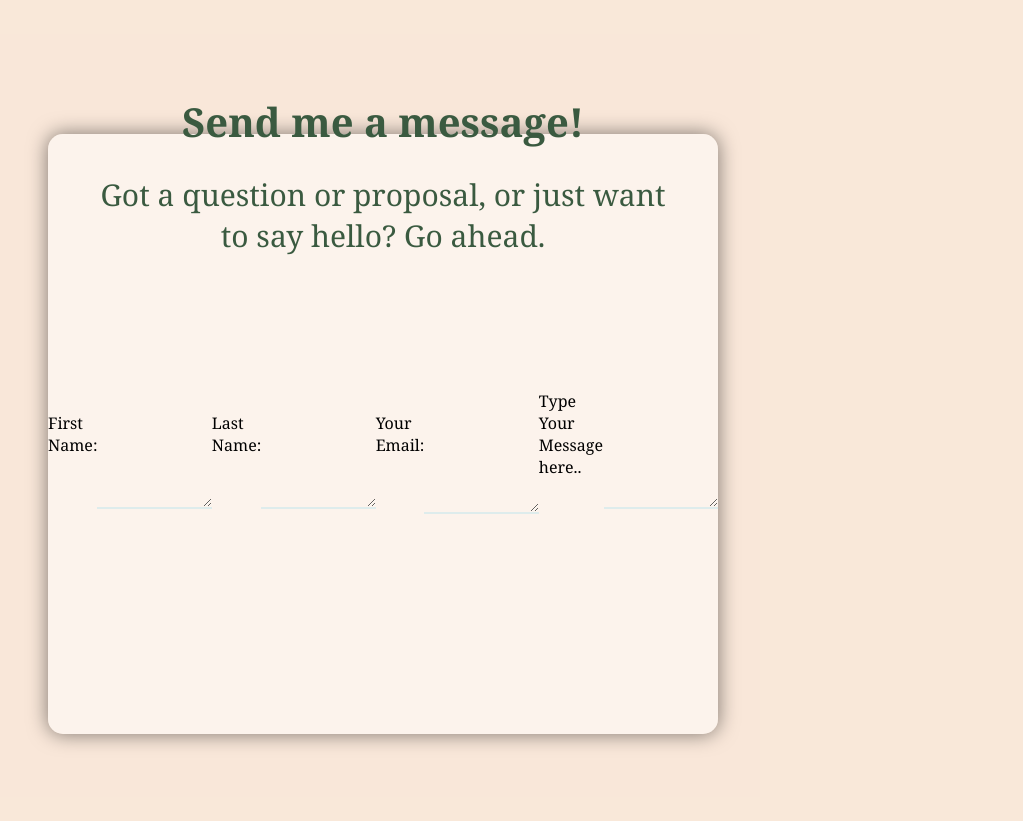
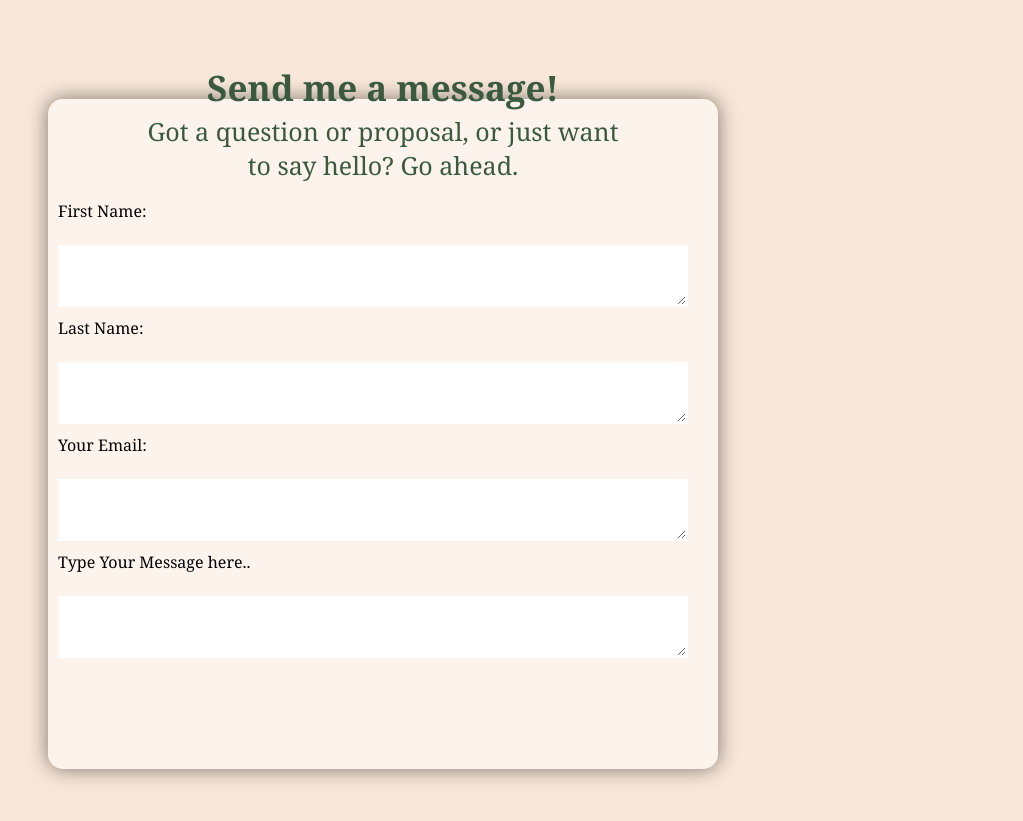
Before and after one commit to Imanelakehal/PORTFOLIO, a website built with Parcel: page index.html in a window 1280 px wide. Shown: the part 2766-3587 px from the top of the page, without its empty margins (257-1280 px from the left). Built offline with nearby package versions, Linux system fonts and the light colour scheme.

Commit message:
Contact form

```diff
--- a/index.html
+++ b/index.html
@@ -142,16 +142,16 @@
   <div class="container">
     <form>
       <label for="first_name">First Name:</label><br>
-      <input type="text" id="first_name" name="first_name"><br>
-      <textarea id="first_name" required></textarea>
+      <input type="text" id="first_name" name="first_name" placeholder="First Name">
+      <textarea id="first_name" name="first_name" required></textarea>
       <label for="last_name">Last Name:</label><br>
-      <input type="text" id="last_name" name="last_name"><br>
-      <textarea id="last_name" required></textarea>
+      <input type="text" id="last_name" name="last_name">
+      <textarea id="last_name" name="last_name" required></textarea>
       <label for="email">Your Email:</label><br>
-      <input type="text" id="email" name="email"><br>
-      <textarea id="email" required></textarea>
-      <label for="message">Type Your Message here..</label>
-      <textarea id="message" required></textarea>
+      <input type="text" id="email" name="email">
+      <textarea id="email" name="email" required></textarea>
+      <label for="message">Type Your Message here..</label><br>
+      <textarea id="message" name="message" required></textarea>
       <input type="submit" value="Send" id="button" />
     </form>
   </div>
--- a/style.css
+++ b/style.css
@@ -595,10 +595,10 @@ input{
 .Contact-page p {
   text-align: center;
   color: #3A5A40;
-  font-size: 40px;
+  font-size: 35px;
   font-weight: bolder;
   position: absolute;
-  top: 60px; /* Adjust to place it at the top */
+  top: 30px; /* Adjust to place it at the top */
   left: 50%;
   transform: translateX(-50%);
 }
@@ -606,10 +606,10 @@ input{
 .Contact-page h2 {
   text-align: center;
   color: #3A5A40;
-  font-size: 30px; /* Adjust font size as needed */
+  font-size: 25px; /* Adjust font size as needed */
   font-weight: normal; /* Change font weight to normal */
   position: absolute;
-  top: 140px; /* Adjust based on the height of the previous text */
+  top: 80px; /* Adjust based on the height of the previous text */
   left: 50%;
   transform: translateX(-50%);
 }
@@ -624,50 +624,49 @@ input{
 
 .Contact-page .container form {
   width: 670px;
-  height: 600px;
+  height: 670px;
   display: flex;
+  flex-direction: column;
   justify-content: center;
-  align-items: center;
+  align-items: flex-start;
   border-radius: 15px;
   background-color: rgba(255, 255, 255, 0.5); /* Adjust background color and opacity */
   box-shadow: 0px 0px 20px 0px rgba(0, 0, 0, 0.5); /* Adjust box shadow for blur effect */
+  padding: 10px; /* Added padding for better spacing */
 }
-/* Input field styles */
-.Contact-page .container form input[type="text"],
-.Contact-page .container form input[type="email"],
+
+.Contact-page .container form label {
+  display: block;
+  margin-bottom: 1px;
+  color: #000000;
+}
+
+.Contact-page .container form input,
 .Contact-page .container form textarea {
-  width: 300px;
-  height: 50px;
-  padding: 0 10px;
-  margin: 10px 0;
-  outline: none;
-  border: none;
-  font-size: 20px;
-  background: none;
-  border-bottom: 2px solid #deecec;
-  color: #3A5A40;
+  width: calc(100% - 20px); /* Adjusted width to accommodate padding */
+  padding: 10px;
+  margin-bottom: 10px;
+  border: 2px solid #fff;
+  font-size: 14px;
+  color: #000000;
 }
 
 .Contact-page .container form textarea {
-  height: 150px;
+  min-height: 40px;
+  max-height: 90px;
 }
 
-.Contact-page .container form input::placeholder,
-.Contact-page .container form textarea::placeholder {
-  color: #3A5A40;
+.Contact-page .container form #button {
+  border: none;
+  background: #fff;
+  border-radius: 5px;
+  margin-top: 20px;
+  font-weight: 600;
+  font-size: 24px;
+  color: #000000;
+  width: 200px;
+  height: 60px;
+  padding: 0;
+  margin-bottom: 20px;
+  transition: 0.3s;
 }
-
-/* Adjustments for specific fields */
-.Contact-page .container form .name-fields {
-  display: flex;
-  justify-content: space-between;
-  width: 100%;
-}
-
-.Contact-page .container form .name-fields .input-field {
-  width: calc(50% - 10px);
-}
-
-.Contact-page .container form #email {
-  margin-top: 20px;
-}
```
Also changed, not shown: arrow_icon.png (added).
